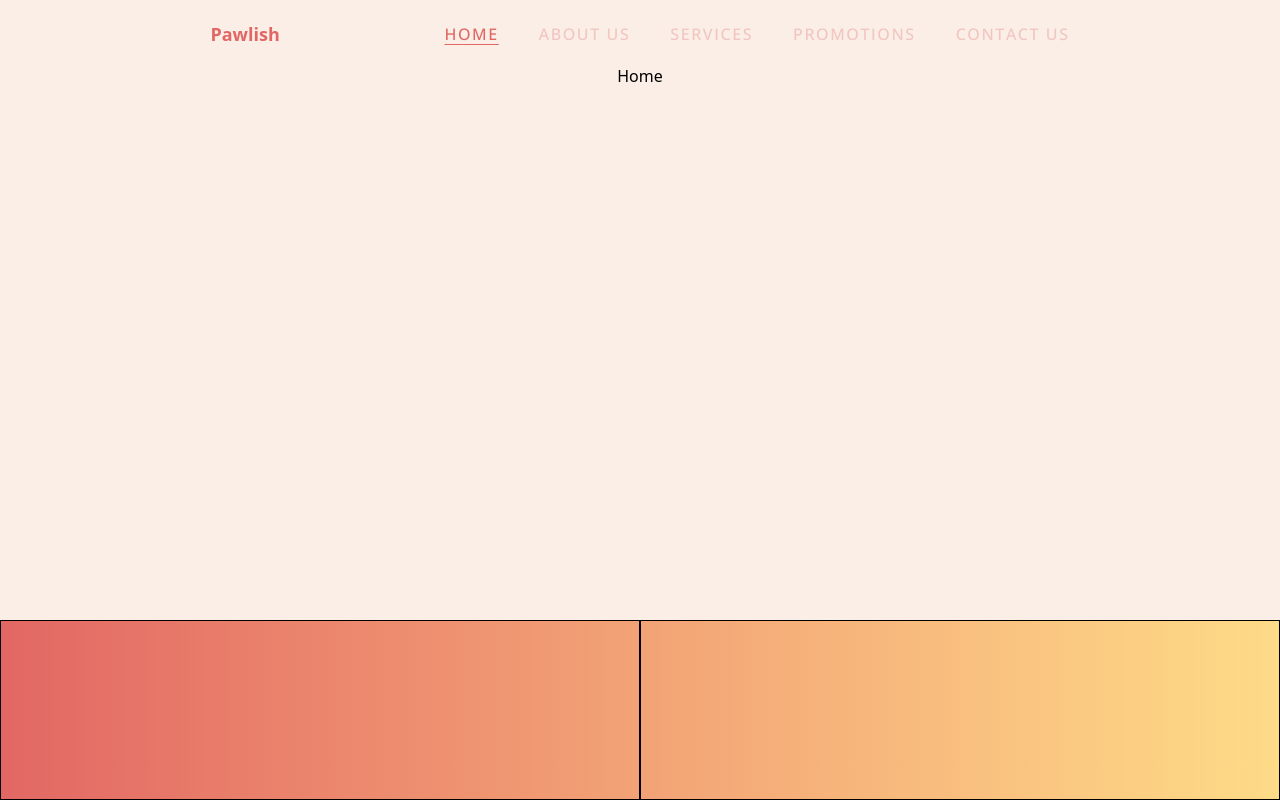
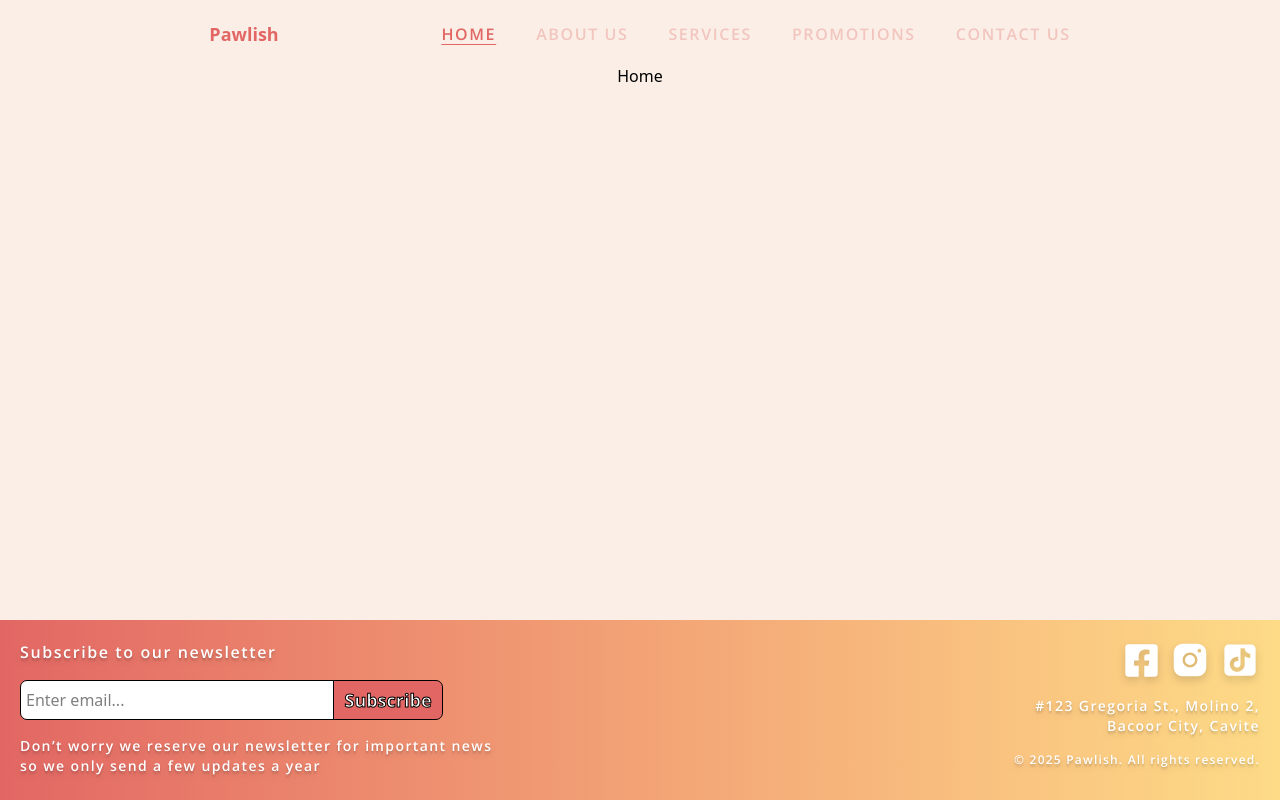
Before and after one commit to niki0505/pawlish, a React (Vite) app: page / in a window 1280 px wide. Built offline with nearby package versions, Linux system fonts and the light colour scheme.

Commit message:
Footer finished

```diff
--- a/package.json
+++ b/package.json
@@ -14,6 +14,7 @@
     "@tailwindcss/vite": "^4.1.14",
     "react": "^19.1.1",
     "react-dom": "^19.1.1",
+    "react-icons": "^5.5.0",
     "react-router": "^7.9.3",
     "react-router-dom": "^7.9.3",
     "tailwindcss": "^4.1.14"
--- a/src/components/Footer.jsx
+++ b/src/components/Footer.jsx
@@ -1,11 +1,44 @@
 import React from "react";
+import { FaFacebookSquare } from "react-icons/fa";
+import { AiFillTikTok } from "react-icons/ai";
+import { PiInstagramLogoFill } from "react-icons/pi";
 
 const Footer = () => {
   return (
     <footer className="w-full h-45 gradient-bg">
       <div className="flex items-stretch h-full">
-        <div className="flex-1 border border-black"></div>
-        <div className="flex-1 border border-black"></div>
+        <div className="flex-1 p-5 flex flex-col gap-4">
+          <p className="text-base footer-body-text">
+            Subscribe to our newsletter
+          </p>
+          <div className="flex">
+            <input
+              className="bg-white border border-black rounded-[7px] w-[400px] h-[40px] p-[5px]"
+              placeholder="Enter email..."
+            />
+            <button className="cursor-pointer w-[110px] relative left-[-87px] bg-[#E26764] border border-black rounded-r-[7px] text-outline-white font-opensans-bold text-lg hover:bg-[#D15553]">
+              Subscribe
+            </button>
+          </div>
+
+          <p className="text-sm footer-body-text">
+            Don’t worry we reserve our newsletter for important news <br /> so
+            we only send a few updates a year
+          </p>
+        </div>
+        <div className="flex-1 p-5 flex flex-col gap-4">
+          <div className="flex justify-end gap-2.5 items-center">
+            <FaFacebookSquare size={37} className="icon-white" />
+            <PiInstagramLogoFill size={40} className="icon-white" />
+            <AiFillTikTok size={40} className="icon-white" />
+          </div>
+          <p className="text-sm footer-body-text text-right">
+            #123 Gregoria St., Molino 2, <br /> Bacoor City, Cavite
+          </p>
+          <p className="text-xs footer-body-text text-right">
+            © 2025 Pawlish. All rights reserved.
+          </p>
+        </div>
       </div>
     </footer>
   );
--- a/src/index.css
+++ b/src/index.css
@@ -15,6 +15,12 @@
   font-family: OpenSans-Medium;
   src: url("./assets/fonts/OpenSans-Medium.ttf");
 }
+
+@font-face {
+  font-family: BobbyJones;
+  src: url("./assets/fonts/BobbyJones-Soft.otf");
+}
+
 @import "tailwindcss";
 
 @theme {
@@ -22,16 +28,37 @@
   --font-opensans-semibold: OpenSans-SemiBold, "sans-serif";
   --font-opensans-regular: OpenSans-Regular, "sans-serif";
   --font-opensans-medium: OpenSans-Medium, "sans-serif";
+  --font-bobbyjones-soft: BobbyJones, "sans-serif";
 }
 
 .navbar-text {
-  @apply text-[16px] text-lg font-opensans-medium tracking-widest text-[rgba(226,103,100,0.30)] hover:text-[#E26764] hover:underline hover:underline-offset-4 hover:decoration-[#E26764];
+  @apply text-[16px] text-lg font-opensans-semibold tracking-widest text-[rgba(226,103,100,0.30)] hover:text-[#E26764] hover:underline hover:underline-offset-4 hover:decoration-[#E26764];
 }
 
 .navbar-text-selected {
-  @apply text-[16px] text-lg font-opensans-medium tracking-widest text-[#E26764] underline underline-offset-4 decoration-[#E26764];
+  @apply text-[16px] text-lg font-opensans-semibold tracking-widest text-[#E26764] underline underline-offset-4 decoration-[#E26764];
 }
 
 .gradient-bg {
   @apply bg-gradient-to-r from-[#E26764] to-[#FDDB87];
 }
+
+.icon-white {
+  @apply text-white drop-shadow-lg cursor-pointer hover:text-gray-200;
+}
+
+.footer-body-text {
+  @apply text-white font-opensans-semibold tracking-widest text-shadow-lg;
+}
+
+/* White text with black outline */
+.text-outline-white {
+  @apply text-white font-bold;
+  -webkit-text-stroke: 1px black;
+}
+
+/* Gradient text with black outline */
+.text-outline-gradient {
+  @apply bg-gradient-to-r from-[#E26764] to-[#FDDB87] bg-clip-text text-transparent text-3xl;
+  -webkit-text-stroke: 1px black;
+}
```
Also changed, not shown: src/assets/fonts/BobbyJones-Soft.otf (added), 1 other file (tests, documents, lock files or other folders).
